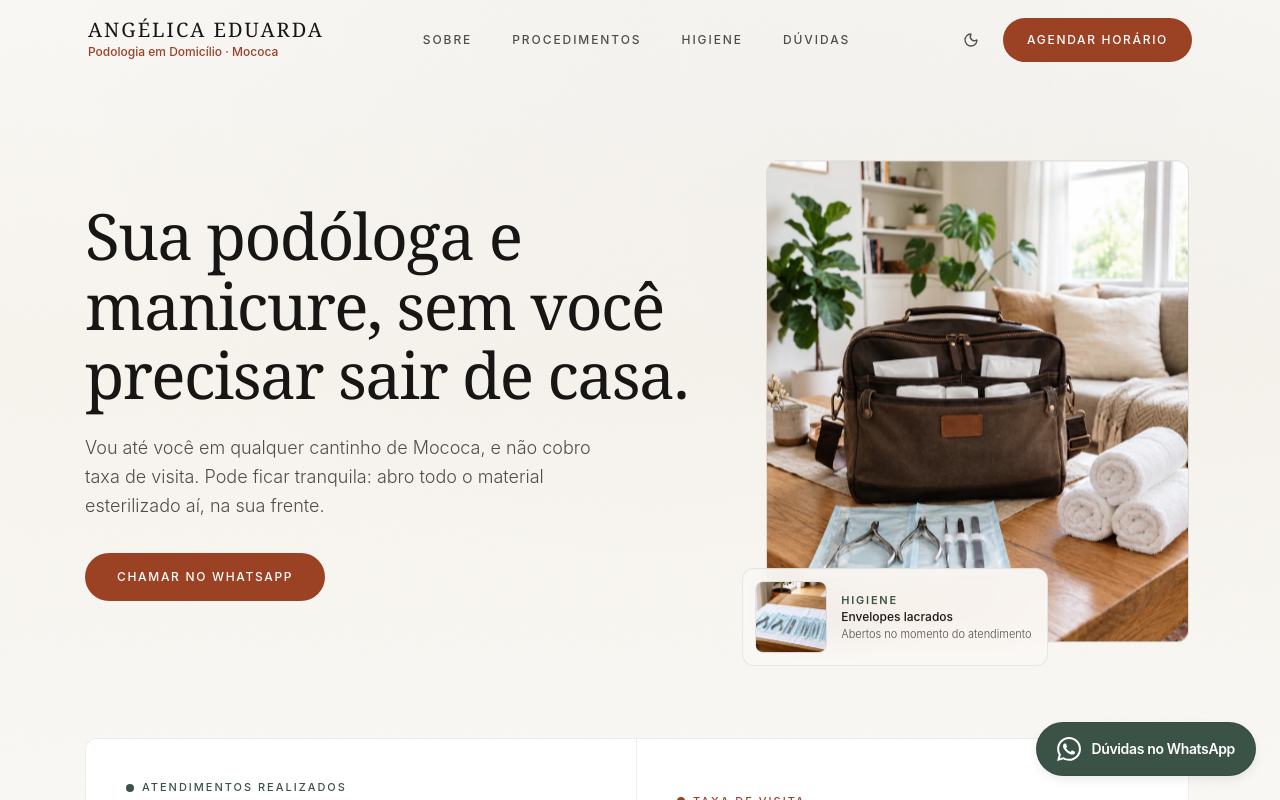
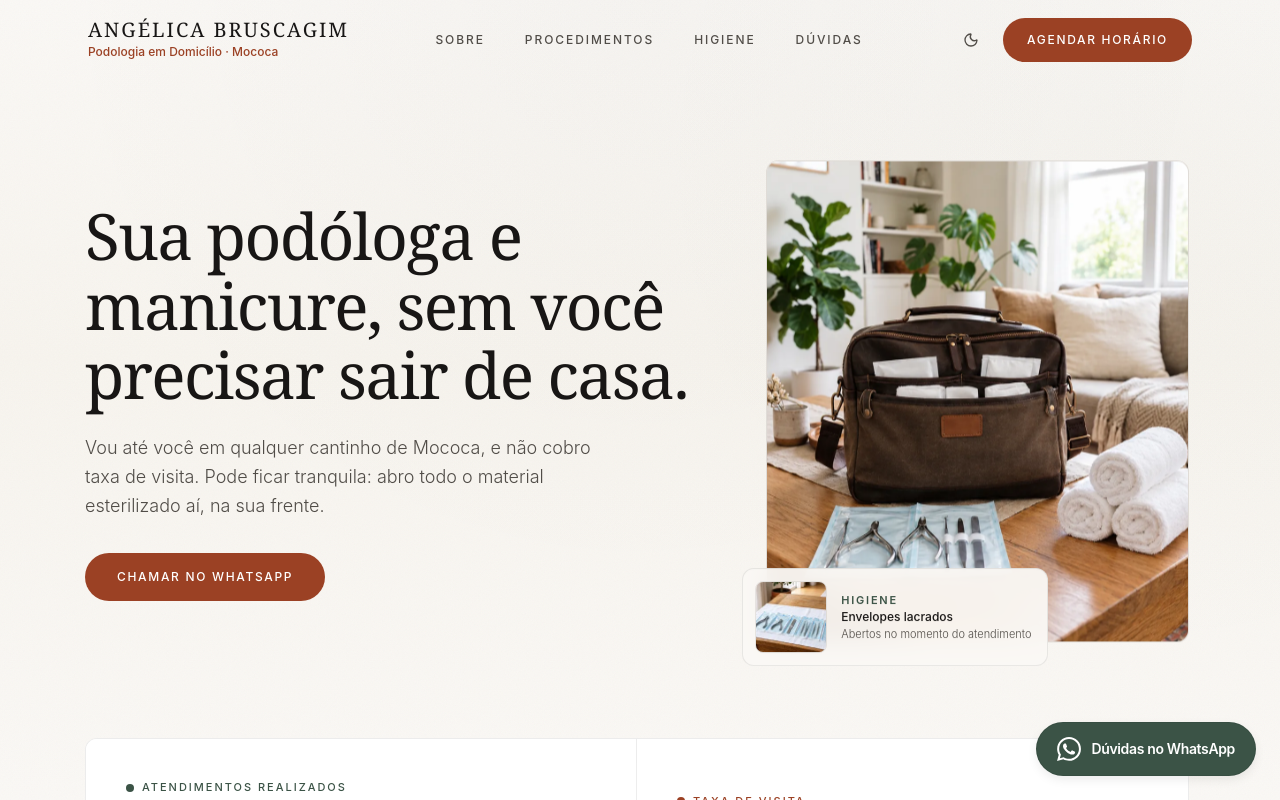
Before and after one commit to Eduuhbruscagim/Sistema-Podologia, a React (Vite) app: page / in a window 1280 px wide. Shown: the top 800 px of the page. Built offline with nearby package versions, Linux system fonts and the light colour scheme.

Commit message:
style(ui): update name in navbar to Angélica Bruscagim

```diff
--- a/src/components/layout/Navbar.tsx
+++ b/src/components/layout/Navbar.tsx
@@ -233,7 +233,7 @@ export const Navbar: React.FC = () => {
               className="flex flex-col justify-center min-h-[44px] text-left py-1 focus:outline-hidden focus-visible:ring-2 focus-visible:ring-accent rounded-lg select-none group min-w-0"
             >
               <span className="font-serif text-[13px] xs:text-sm sm:text-lg lg:text-xl font-medium tracking-[0.06em] sm:tracking-[0.10em] uppercase text-on-surface group-hover:text-accent transition-colors leading-none whitespace-nowrap">
-                Angélica Eduarda
+                Angélica Bruscagim
               </span>
               <span className="font-sans text-[11px] sm:text-xs text-accent font-medium mt-1 whitespace-nowrap truncate">
                 <span className="sm:hidden">Podologia · Mococa</span>
```
